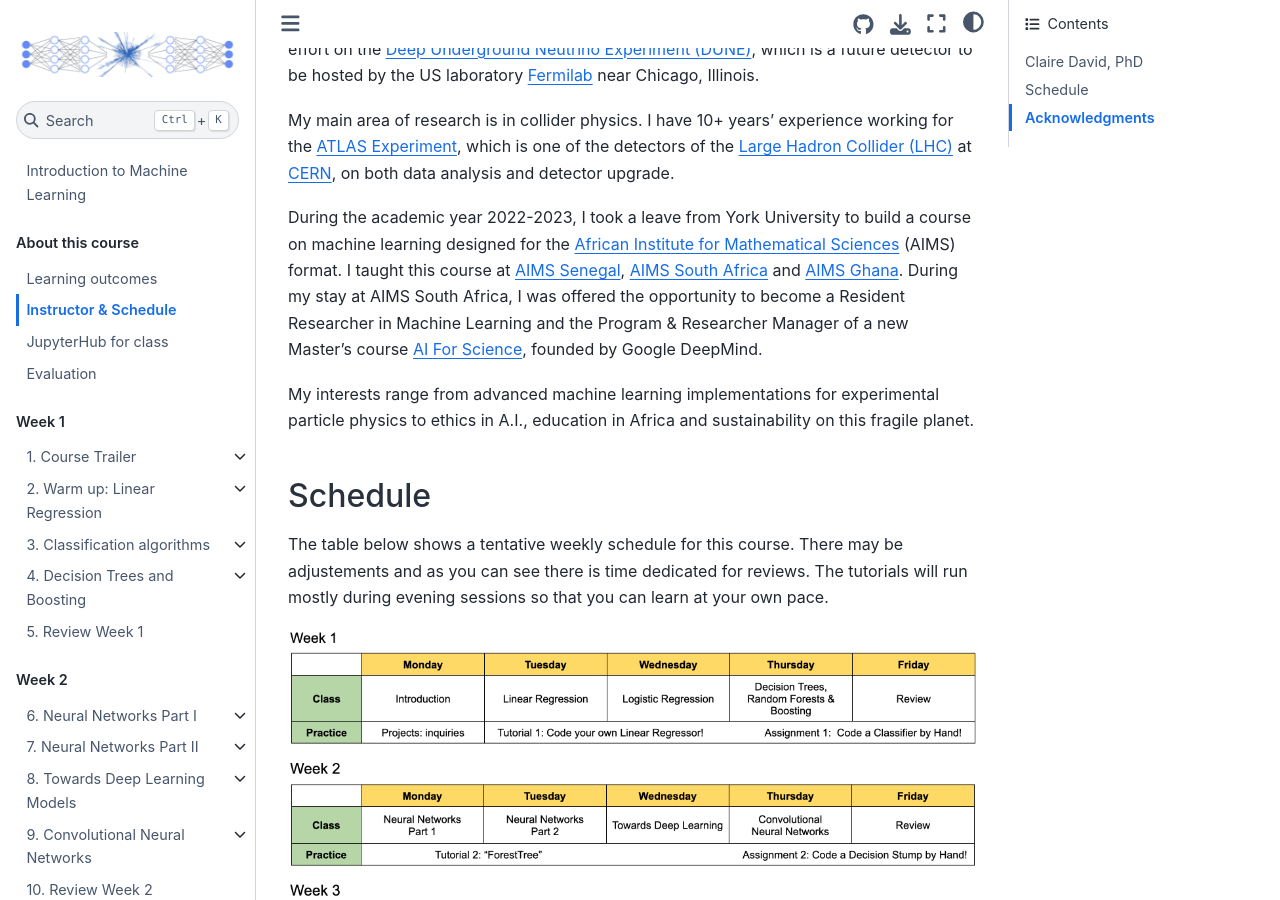
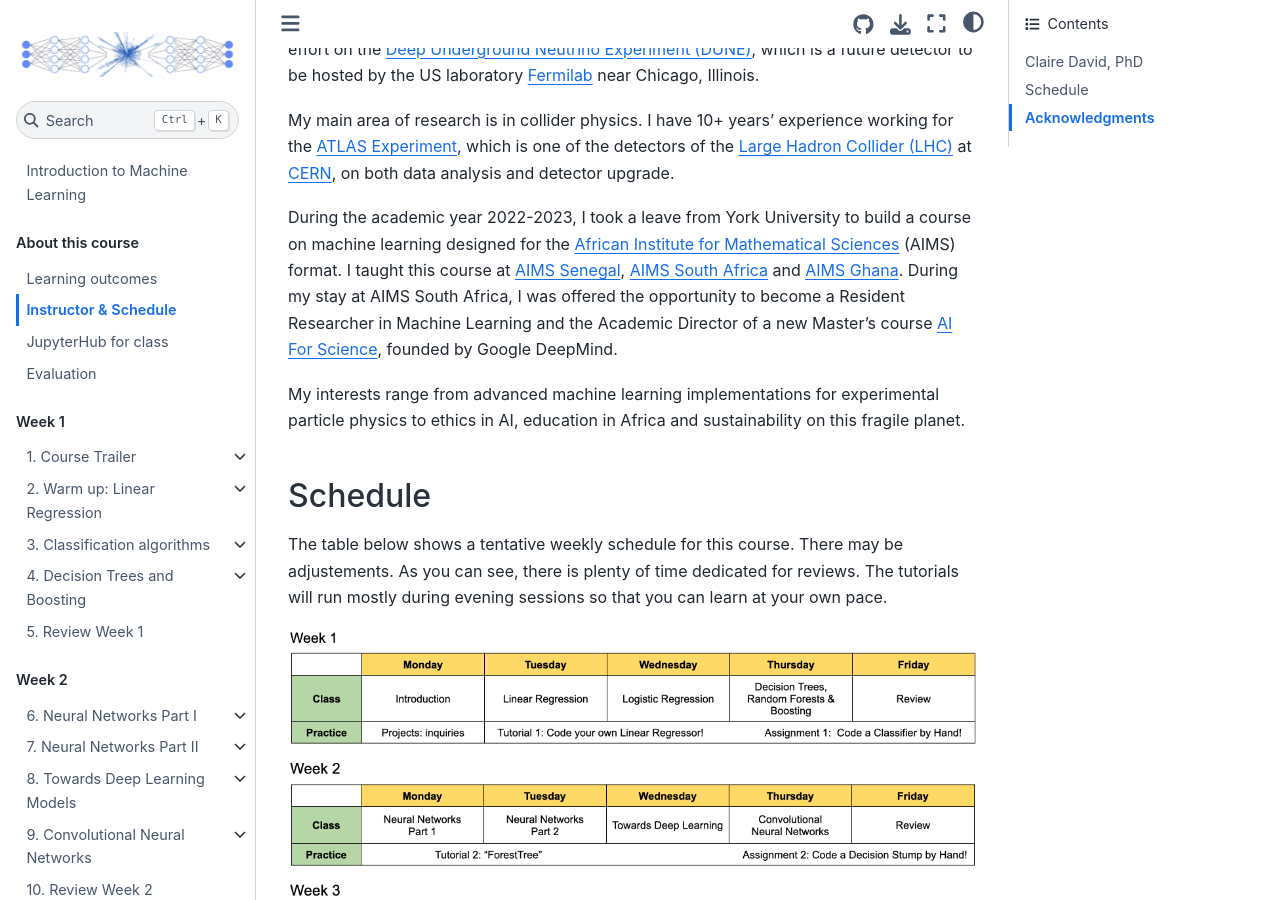
Before and after one commit to clairedavid/intro_to_ml, a Jupyter Book: the page built from about/instructor.md, in a window 1280 px wide and 900 px high, scrolled down 750 px. Built offline with Jupyter Book 1.0.4 settings and Sphinx 7.4.7 and the Sphinx Book theme 1.1.4, drawn with Linux system fonts in a browser that asks for light colours; pages that are not in the unit, such as notebooks, are missing from menus.

````diff
--- a/about/instructor.md
+++ b/about/instructor.md
@@ -20,13 +20,13 @@ After a postdoctoral fellowship at [DESY](https://www.desy.de/) in Hamburg, Germ
 
 My main area of research is in collider physics. I have 10+ years' experience working for the [ATLAS Experiment](https://atlas.cern/), which is one of the detectors of the [Large Hadron Collider (LHC)](https://home.cern/science/accelerators/large-hadron-collider) at [CERN](https://home.web.cern.ch/), on both data analysis and detector upgrade.
 
-During the academic year 2022-2023, I took a leave from York University to build a course on machine learning designed for the [African Institute for Mathematical Sciences](https://nexteinstein.org/) (AIMS) format. I taught this course at [AIMS Senegal](https://aims-senegal.org/), [AIMS South Africa](https://aims.ac.za/) and [AIMS Ghana](https://aims.edu.gh/). During my stay at AIMS South Africa, I was offered the opportunity to become a Resident Researcher in Machine Learning and the Program & Researcher Manager of a new Master's course [AI For Science](https://ai.aims.ac.za/), founded by Google DeepMind.
+During the academic year 2022-2023, I took a leave from York University to build a course on machine learning designed for the [African Institute for Mathematical Sciences](https://nexteinstein.org/) (AIMS) format. I taught this course at [AIMS Senegal](https://aims-senegal.org/), [AIMS South Africa](https://aims.ac.za/) and [AIMS Ghana](https://aims.edu.gh/). During my stay at AIMS South Africa, I was offered the opportunity to become a Resident Researcher in Machine Learning and the Academic Director of a new Master's course [AI For Science](https://ai.aims.ac.za/), founded by Google DeepMind.
 
-My interests range from advanced machine learning implementations for experimental particle physics to ethics in A.I., education in Africa and sustainability on this fragile planet.
+My interests range from advanced machine learning implementations for experimental particle physics to ethics in AI, education in Africa and sustainability on this fragile planet.
 
 
 ## Schedule
-The table below shows a tentative weekly schedule for this course. There may be adjustements and as you can see there is time dedicated for reviews. The tutorials will run mostly during evening sessions so that you can learn at your own pace.
+The table below shows a tentative weekly schedule for this course. There may be adjustements. As you can see, there is plenty of time dedicated for reviews. The tutorials will run mostly during evening sessions so that you can learn at your own pace.
 
 ```{image} ../images/about_instructor_menu.png
 :alt: Course Menu
````
Also changed, not shown: week1/class_algs_costF.md (+1 -1 lines), 1 other file.
